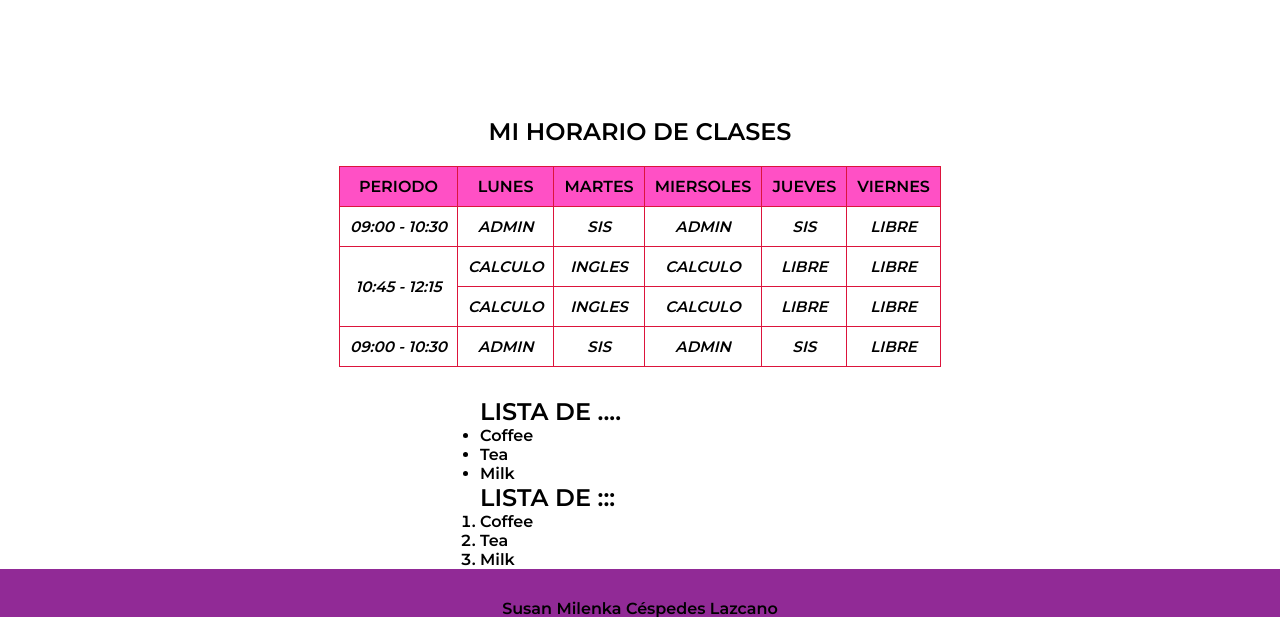
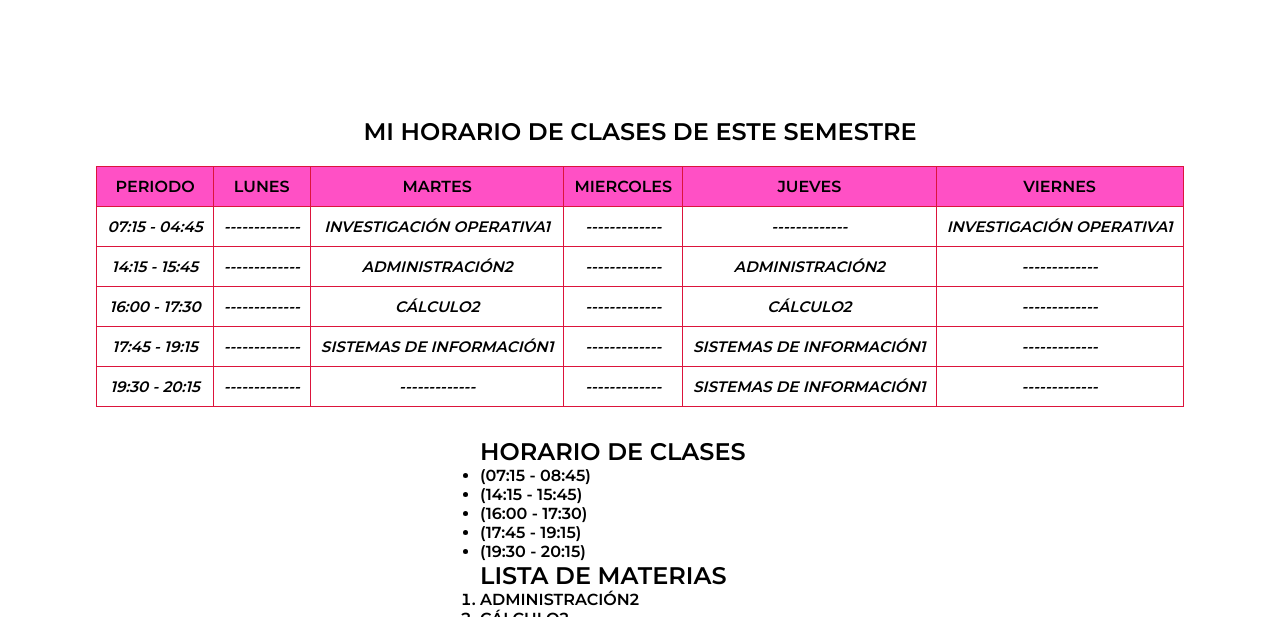
Before and after one commit to susan-cespedes/SisDeInfo1, a plain HTML site: page sobremi.html in a window 1280 px wide. Shown: the part 528-1145 px from the top of the page. Drawn offline with Linux system fonts and the light colour scheme.

Commit message:
completoooo

```diff
--- a/sobremi.html
+++ b/sobremi.html
@@ -48,8 +48,9 @@
             <p>Lo que me caracteriza es que soy una persona responsable y dedicada en las cosas que realizo hasta cumplir el objetivo deseado.</p>
         </div>
     </section>
+
     <section id="horario">
-      <h1>MI HORARIO DE CLASES</h1>
+      <h1>MI HORARIO DE CLASES DE ESTE SEMESTRE</h1>
        <div id="horarioclases">
         <table>
             <thead>
@@ -57,79 +58,85 @@
                     <td>PERIODO</td>
                     <td>LUNES</td>
                     <td>MARTES</td>
-                    <td>MIERSOLES</td>
+                    <td>MIERCOLES</td>
                     <td>JUEVES</td>
                     <td>VIERNES</td>
-
                 </tr>
             </thead>
+
            <tbody>
             <tr>
-                <td>09:00 - 10:30</td>
-                <td>ADMIN</td>
-                <td>SIS</td>
-                <td>ADMIN</td>
-                <td>SIS</td>
-                <td>LIBRE</td>
+                <td>07:15 - 04:45</td>
+                <td>-------------</td>
+                <td>INVESTIGACIÓN OPERATIVA1</td>
+                <td>-------------</td>
+                <td>-------------</td>
+                <td>INVESTIGACIÓN OPERATIVA1</td>
+            </tr>
+
+            <tr>
+
+                <td>14:15 - 15:45</td>
+                <td>-------------</td>
+                <td>ADMINISTRACIÓN2</td>
+                <td>-------------</td>
+                <td>ADMINISTRACIÓN2</td>
+                <td>-------------</td>
+            </tr>
+
+            <tr>
+                <td>16:00 - 17:30</td>
+                <td>-------------</td>
+                <td>CÁLCULO2</td>
+                <td>-------------</td>
+                <td>CÁLCULO2</td>
+                <td>-------------</td>
+            </tr>
+
+            <tr>
+                <td>17:45 - 19:15</td>
+                <td>-------------</td>
+                <td>SISTEMAS DE INFORMACIÓN1</td>
+                <td>-------------</td>
+                <td>SISTEMAS DE INFORMACIÓN1</td>
+                <td>-------------</td>
+            </tr>
+
+            <tr>
+                <td>19:30 - 20:15</td>
+                <td>-------------</td>
+                <td>-------------</td>
+                <td>-------------</td>
+                <td>SISTEMAS DE INFORMACIÓN1</td>
+                <td>-------------</td>
+            </tr>
+           </tbody>
+        </table>
+       </div>
+    </section>
 
 
-            </tr>
-            <tr>
-                <td rowspan="2">10:45 - 12:15</td>
-                <td>CALCULO</td>
-                <td>INGLES</td>
-                <td>CALCULO</td>
-                <td>LIBRE</td>
-                <td>LIBRE</td>
-
-
-            </tr>
-            <tr>
-
-                <td>CALCULO</td>
-                <td>INGLES</td>
-                <td>CALCULO</td>
-                <td>LIBRE</td>
-                <td>LIBRE</td>
-
-
-            </tr>
-            <tr>
-                <td>09:00 - 10:30</td>
-                <td>ADMIN</td>
-                <td>SIS</td>
-                <td>ADMIN</td>
-                <td>SIS</td>
-                <td>LIBRE</td>
-
-
-            </tr>
-
-           </tbody>
-
-        </table>
-
-       </div>
-    </section>
-  <section id="listamaterias">
+    <section id="listamaterias">
     <div id="listamaterias">
-        <h2>LISTA DE ....</h2>
+        <h2>HORARIO DE CLASES</h2>
 
         <ul>
-          <li>Coffee</li>
-          <li>Tea</li>
-          <li>Milk</li>
+          <li>(07:15 - 08:45)</li>
+          <li>(14:15 - 15:45)</li>
+          <li>(16:00 - 17:30)</li>
+          <li>(17:45 - 19:15)</li>
+          <li>(19:30 - 20:15)</li>
         </ul>
 
-        <h2>LISTA DE :::</h2>
+        <h2>LISTA DE MATERIAS</h2>
 
         <ol type="1">
-          <li>Coffee</li>
-          <li>Tea</li>
-          <li>Milk</li>
+          <li>ADMINISTRACIÓN2</li>
+          <li>CÁLCULO2</li>
+          <li>INVESTIGACIÓN OPERATIVA1</li>
+          <li>SISTEMAS DE INFORMACIÓN1</li>
         </ol>
     </div>
-
   </section>
 
 
--- a/style.css
+++ b/style.css
@@ -322,7 +322,7 @@ html{
     text-transform: uppercase;
     color: black;
     text-decoration: underline;
-    text-decoration-color: #de4d60;
+    text-decoration-color: #de4d4d;
     text-decoration-thickness: 5px;
 }
 
@@ -374,7 +374,7 @@ html{
 #contacto {
     padding: 100px 15px;
     background-color: #f3f3f3;
-    background: linear-gradient( rgba(0, 0,0 ,0.7), rgba(0, 0, 0, 0.1)), url("img/fondo2.jpg");
+    background: linear-gradient( rgba(0, 0,0 ,0.7), rgba(0, 0, 0, 0.1)), url("img/flores.jpg");
     background-size: cover;
     flex-wrap: wrap;
 
@@ -403,13 +403,13 @@ html{
     padding: 20px;
     border-radius: 20px;
     border: none;
-    border: 1px solid #919191;
+    border: 1px solid #2219d6;
 }
 #contacto .contenedor-form select {
     padding: 20px;
     border-radius: 20px;
     border: none;
-    border: 1px solid #919191;
+    border: 1px solid #2219d6;
 }
 
 #contacto .contenedor-form .mitad input {
@@ -424,9 +424,9 @@ html{
     text-align: center;
     font-size: 22px;
     text-transform: uppercase;
-    color: white;
+    color: rgb(219, 83, 83);
     text-decoration: underline;
-    text-decoration-color: #c8d1ff;
+    text-decoration-color: #c615ee;
     text-decoration-thickness: 5px;
 }
 
@@ -439,7 +439,7 @@ html{
 }
 
 #contacto .btn-enviar:hover {
-    background-color: #111135;
+    background-color: #31b9c1;
     color: #ffffff;
 }
 
```
Also changed, not shown: contacto.html (+3 -6 lines), index.html (+2 -2 lines), img/flores.jpg (added), 2 other files.
